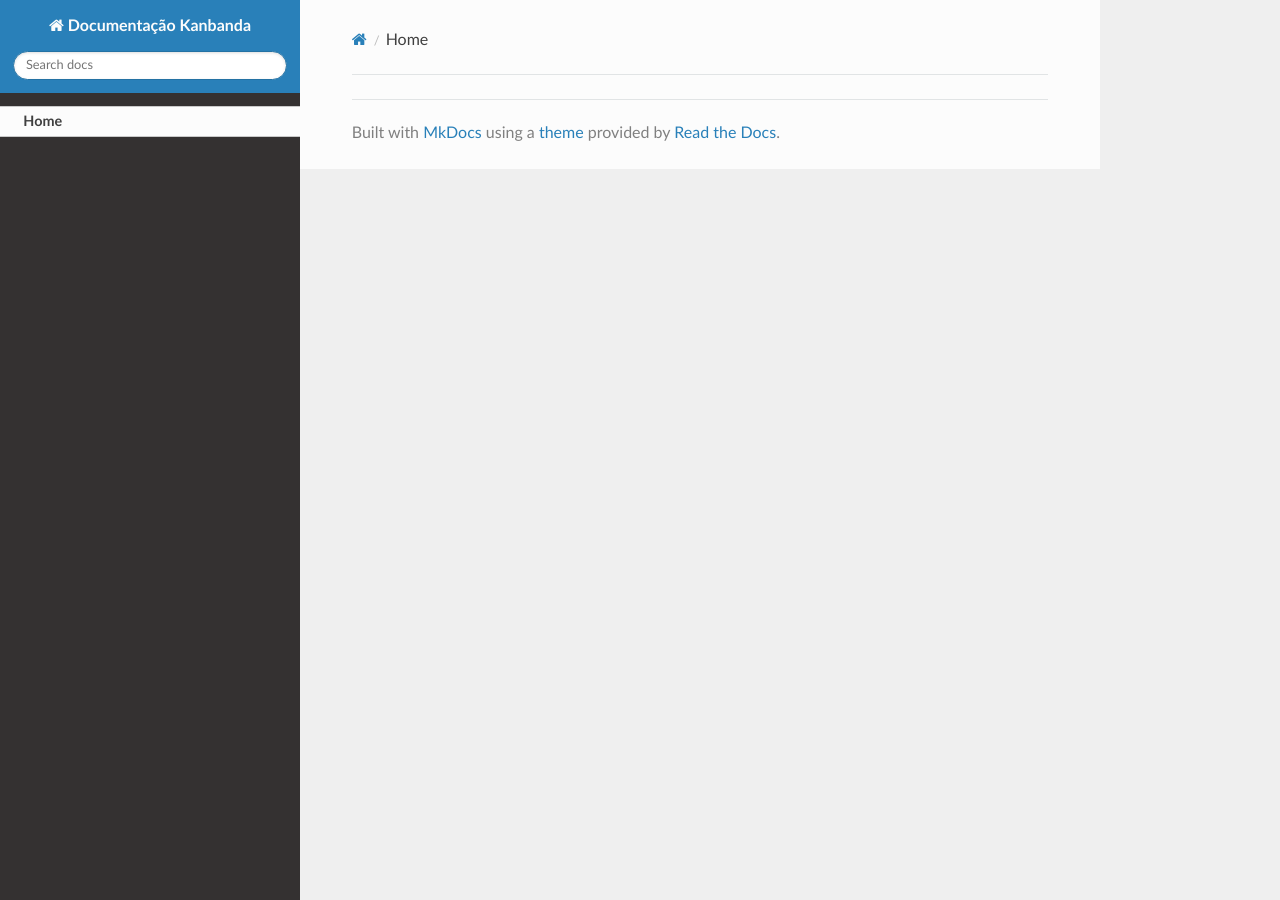
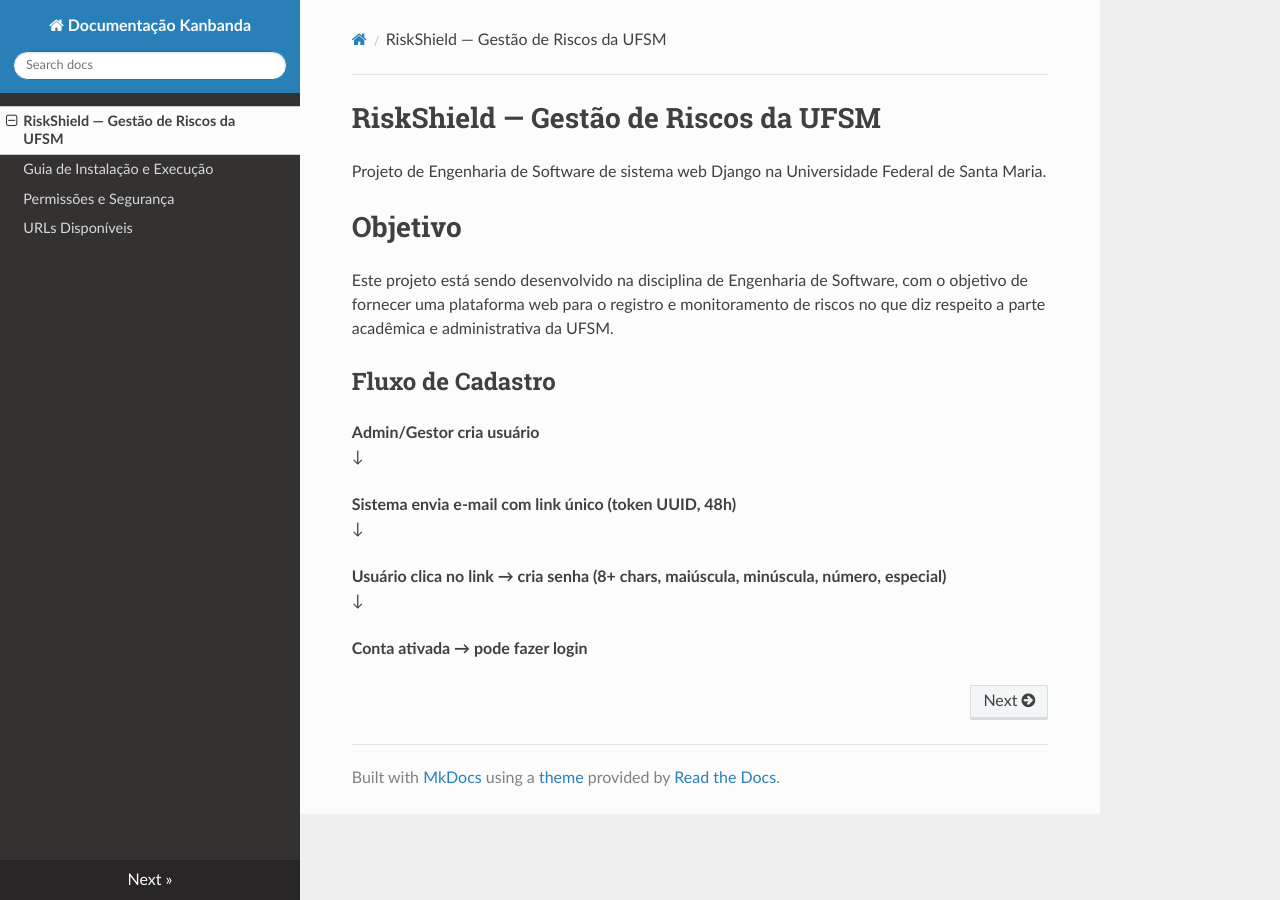
Before and after one commit to CTISM-Prof-Henry/software-formularios-kanbanda, an MkDocs documentation site: the page built from docs/index.md, in a window 1280 px wide. Built offline with MkDocs 1.6.1, drawn with Linux system fonts in a browser that asks for light colours; nearby versions of some CDN libraries.

Commit message:
tentando resolver problemas documentaco

```diff
--- a/docs/index.md
+++ b/docs/index.md
@@ -1 +1,19 @@
-<!-- teste -->
+# RiskShield — Gestão de Riscos da UFSM
+
+Projeto de Engenharia de Software de sistema web Django na Universidade Federal de Santa Maria.
+
+# Objetivo
+Este projeto está sendo desenvolvido na disciplina de Engenharia de Software, com o objetivo de fornecer uma plataforma web para o registro e monitoramento de riscos no que diz respeito a parte acadêmica e administrativa da UFSM.
+
+## Fluxo de Cadastro
+
+ **Admin/Gestor cria usuário**
+  <br> ↓
+
+ **Sistema envia e-mail com link único (token UUID, 48h)**
+   <br> ↓
+
+ **Usuário clica no link → cria senha (8+ chars, maiúscula, minúscula, número, especial)**
+   <br> ↓
+
+ **Conta ativada → pode fazer login**
--- a/mkdocs.yml
+++ b/mkdocs.yml
@@ -1,4 +1,5 @@
 site_name: Documentação Kanbanda
+site_url: https://ctism-prof-henry.github.io/software-formularios-kanbanda/
 theme: readthedocs
 markdown_extensions:
   - attr_list
```
Also changed, not shown: docs/instalacao.md (added, +25 -0 lines), docs/seguranca.md (added, +32 -0 lines), docs/urls.md (added, +17 -0 lines), site/index.html, 1 other file.
